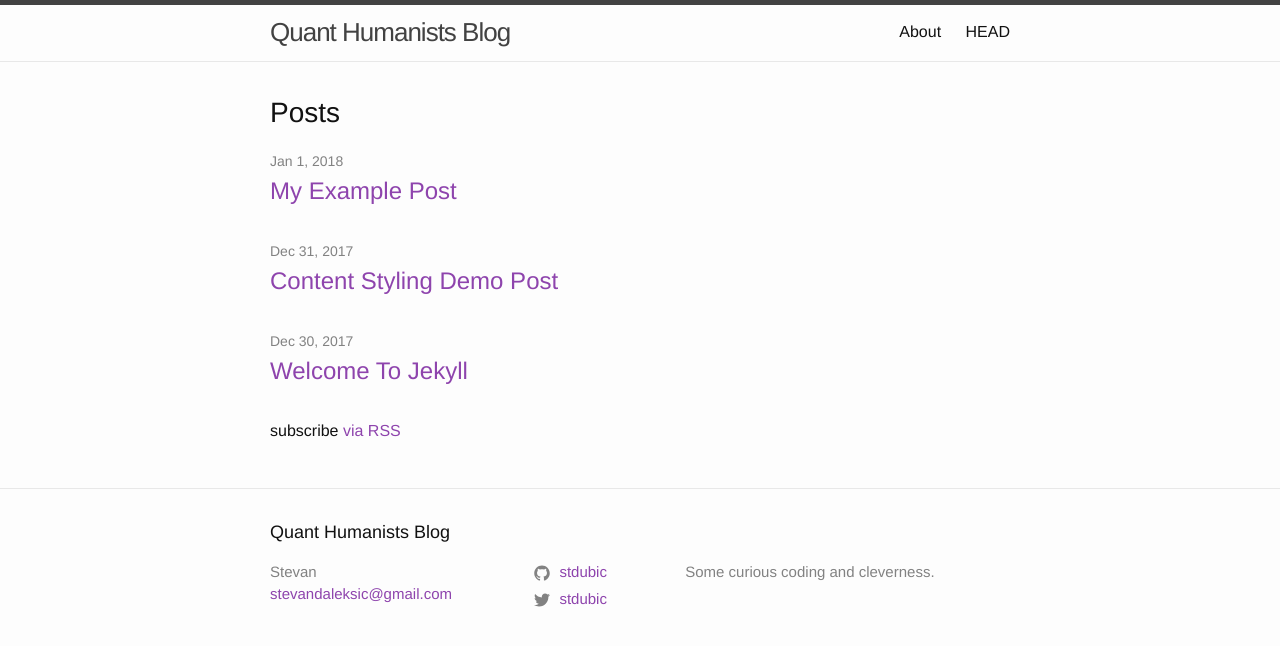
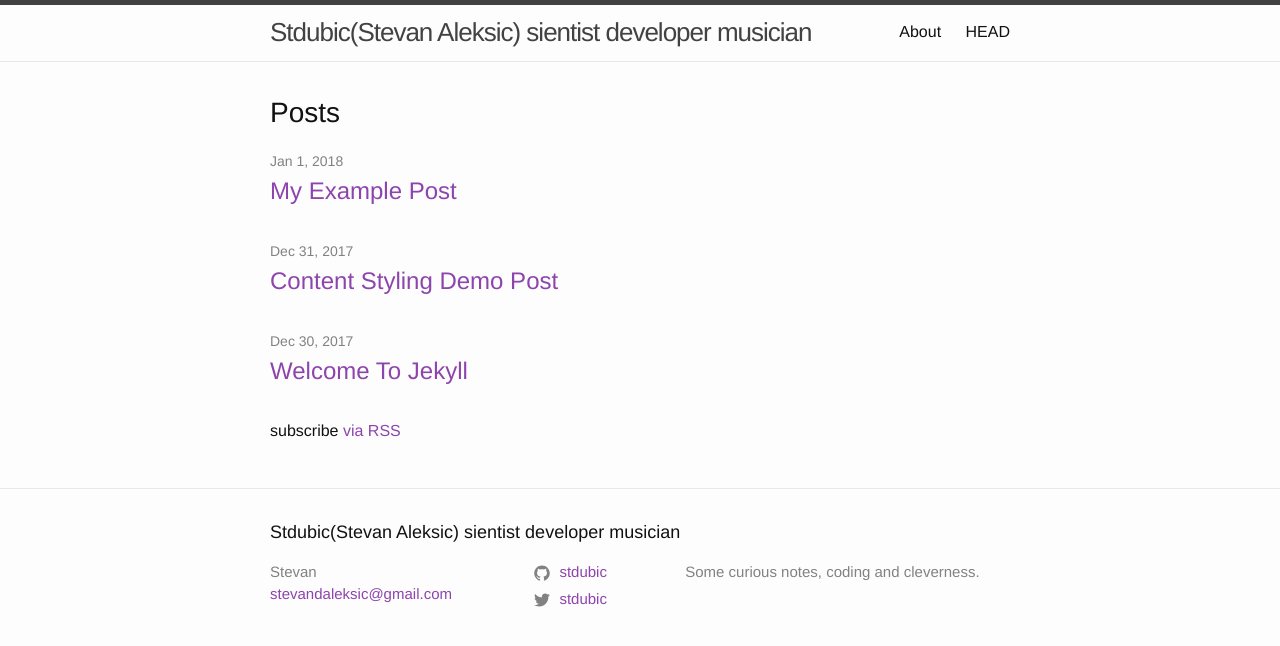
Before and after one commit to Stdubic/Stevan-Aleksic-aka-Stdubic, a Jekyll site: the page built from index.md, in a window 1280 px wide. Shown: the top 646 px of the page. Built offline with Jekyll 4.4.1, drawn with Linux system fonts in a browser that asks for light colours.

Commit message:
Update _config.yml

```diff
--- a/_config.yml
+++ b/_config.yml
@@ -1,9 +1,8 @@
 
-title: Quant Humanists Blog
+title: Stdubic(Stevan Aleksic) sientist developer musician
 author: Stevan
 email: stevandaleksic@gmail.com
-description: > # this means to ignore newlines until "baseurl:"
-  Some curious coding and cleverness.
+description: Some curious notes, coding and cleverness.
 
 twitter_username: stdubic
 github_username:  stdubic
```
